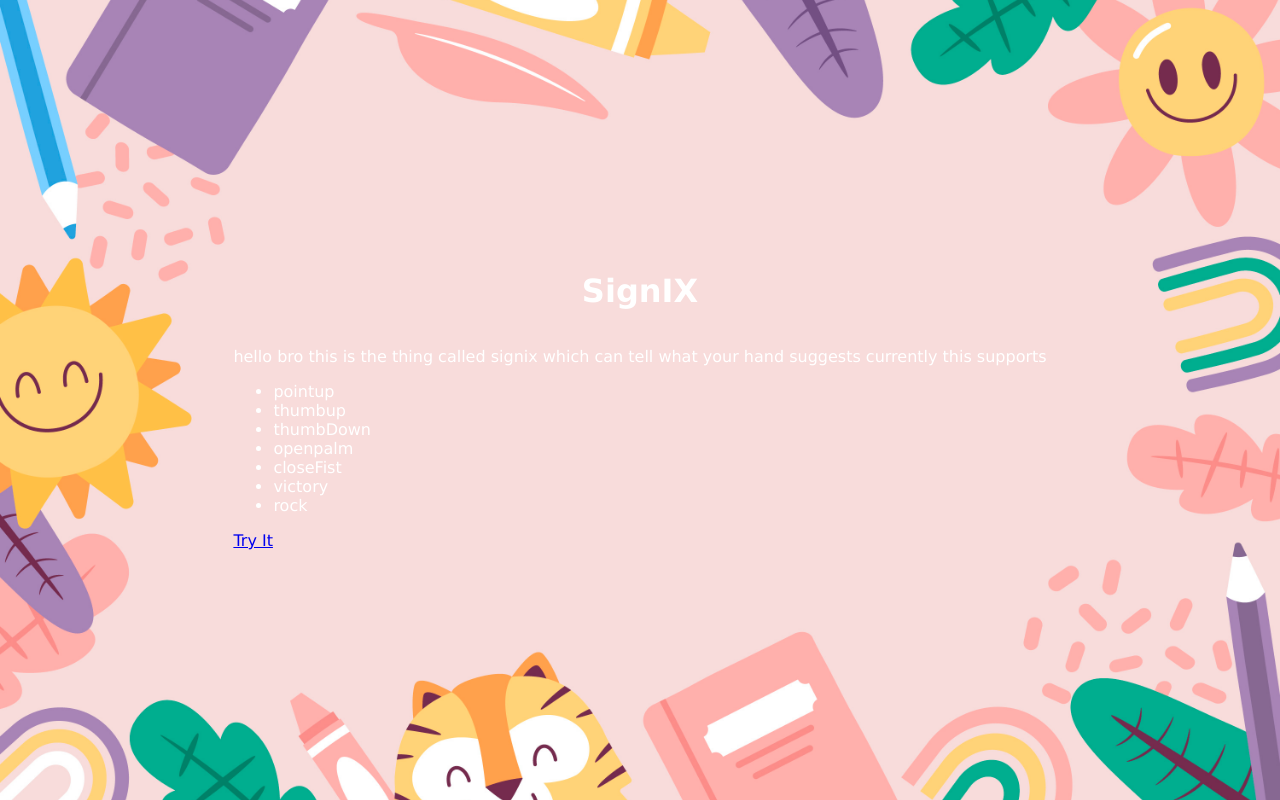
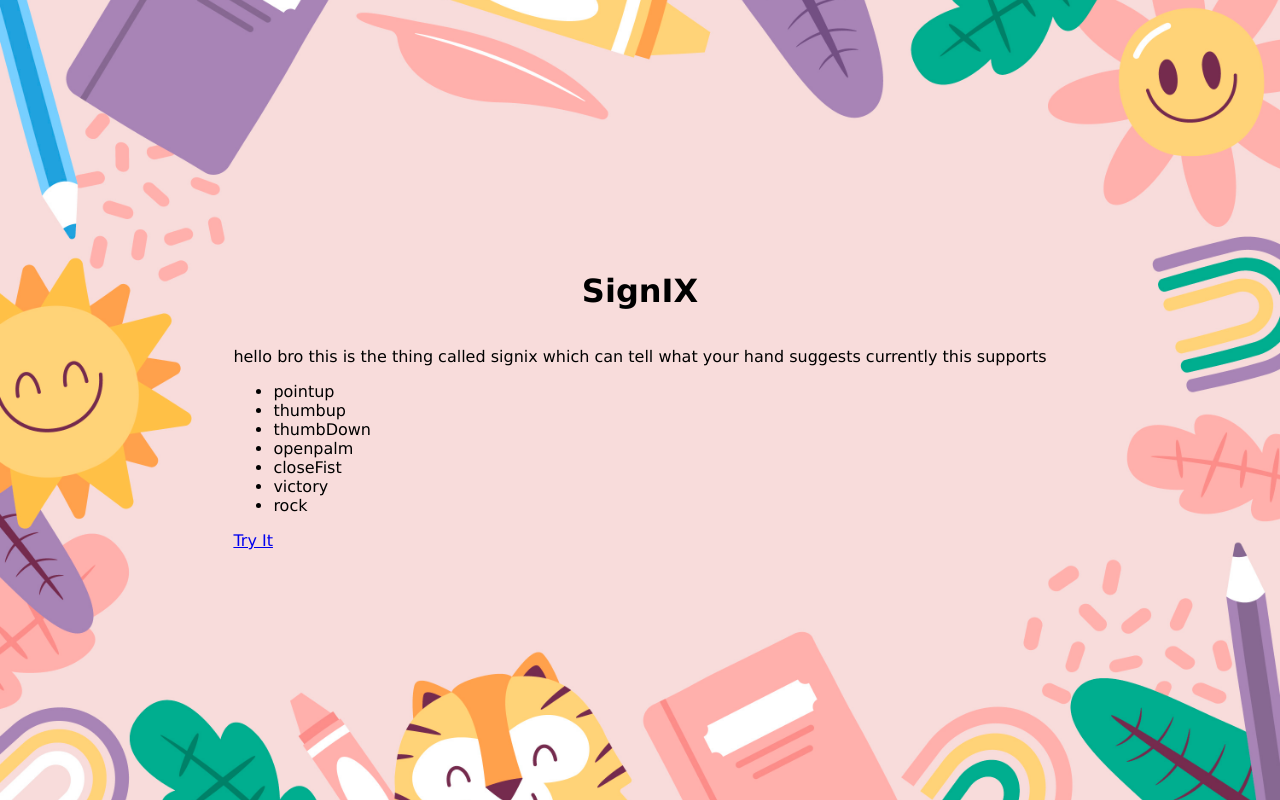
Before and after one commit to Fazalkadivar21/SignIX, a Flask app: page / in a window 1280 px wide. Run offline with Flask 3, Linux system fonts and the light colour scheme; some libraries are stand-ins or nearby versions.

Commit message:
ui Tweaked

```diff
--- a/static/css/style.css
+++ b/static/css/style.css
@@ -11,7 +11,7 @@ body {
   background-size: cover;
   background-repeat: no-repeat;
   background-position: center;
-  color: white;
+  /* color: white; */
 }
 
 .container {
```
